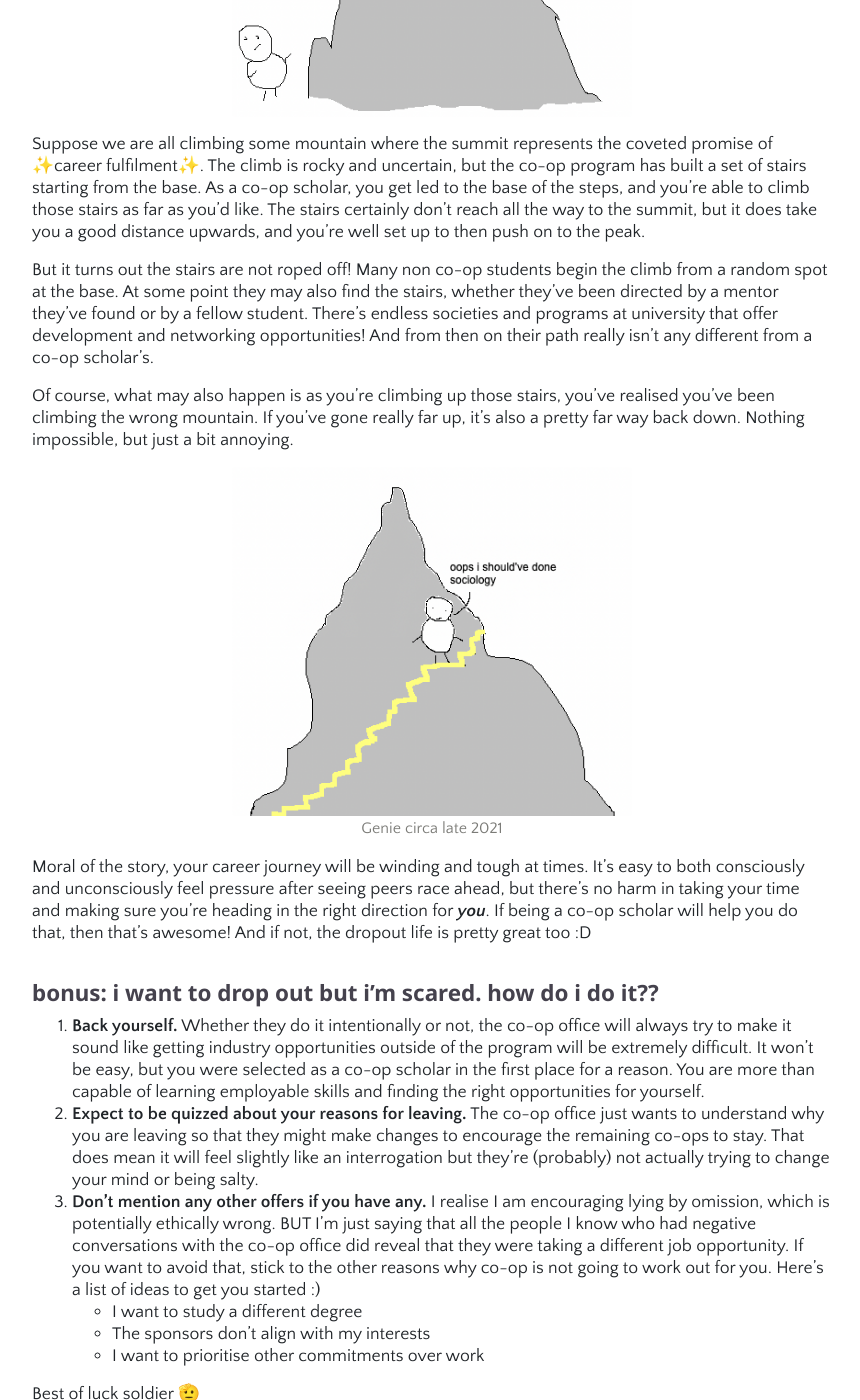
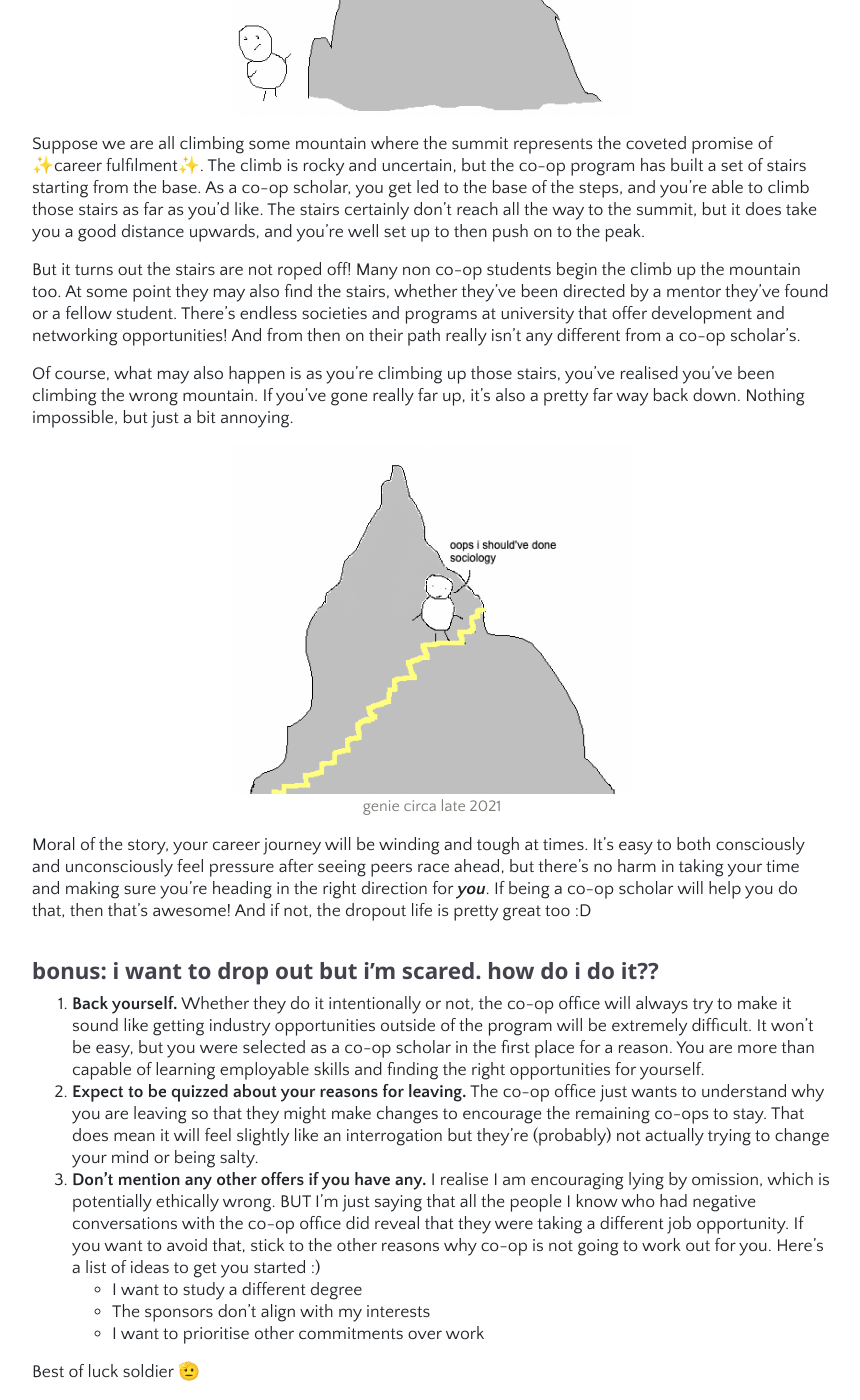
Before and after one commit to angenibai/angenibai.github.io, a Jekyll site: the page built from _posts/2022-11-14-co-op.md, in a window 1280 px wide and 1400 px high, scrolled down 5436 px. Shown: the whole window, without its empty margins (208-1068 px from the left). Built offline with Jekyll 4.4.1, drawn with Linux system fonts in a browser that asks for light colours; nearby versions of some CDN libraries; comment, search, counter and statistics services are not loaded; a style sheet for code colours, icons or effects is not loaded; some of the changed text lies outside the part shown.

Commit message:
edit images

```diff
--- a/_posts/2022-11-14-co-op.md
+++ b/_posts/2022-11-14-co-op.md
@@ -55,7 +55,7 @@ Other unofficial perks include
         <img src="/assets/img/co-op/aasvogel-1.png" alt="Co-op student being salty" style="max-width: 400px" />
         <img src="/assets/img/co-op/aasvogel-2.png" alt="Co-op student factory" style="max-width: 400px" />
     </div>
-    <figcaption>Some light co-op roasting on UNSW Discussion Group</figcaption>
+    <figcaption>some light co-op roasting on unsw discussion group</figcaption>
 </figure>
 
 In first year, I was having a great time as a co-op student! I met some amazing people at the Co-op Society First Year Camp who kept me sane during the 2020 lockdowns, and have become some of my closest friends to this day. I was very much enjoying the nice sum of money landing in my bank account every fortnight, and started investing (💎✋). There really was nothing to complain about.
@@ -74,7 +74,7 @@ The downsides:
 
 <figure>
     <img src="/assets/img/co-op/trimesters.png" alt="Live footage of UNSW designing the trimester system" style="max-width: 300px" />
-    <figcaption>Live footage of UNSW designing the trimester system (source: Rachel Liang - UNSW Discussion Group)</figcaption>
+    <figcaption>live footage of unsw designing the trimester system (source: rachel liang - unsw discussion group)</figcaption>
 </figure>
 
 **Let’s also do the maths.** $19.5k a year sounds GREAT. That’s $78k over four years. AMAZING. And you only really have to do 15 months worth of work.
@@ -134,13 +134,13 @@ To take inspiration from a certain well-known educator, we could use the analogy
 
 Suppose we are all climbing some mountain where the summit represents the coveted promise of ✨career fulfilment✨. The climb is rocky and uncertain, but the co-op program has built a set of stairs starting from the base. As a co-op scholar, you get led to the base of the steps, and you’re able to climb those stairs as far as you’d like. The stairs certainly don’t reach all the way to the summit, but it does take you a good distance upwards, and you’re well set up to then push on to the peak.
 
-But it turns out the stairs are not roped off! Many non co-op students begin the climb from a random spot at the base. At some point they may also find the stairs, whether they’ve been directed by a mentor they’ve found or by a fellow student. There’s endless societies and programs at university that offer development and networking opportunities! And from then on their path really isn’t any different from a co-op scholar’s.
+But it turns out the stairs are not roped off! Many non co-op students begin the climb up the mountain too. At some point they may also find the stairs, whether they’ve been directed by a mentor they’ve found or a fellow student. There’s endless societies and programs at university that offer development and networking opportunities! And from then on their path really isn’t any different from a co-op scholar’s.
 
 Of course, what may also happen is as you’re climbing up those stairs, you’ve realised you’ve been climbing the wrong mountain. If you’ve gone really far up, it’s also a pretty far way back down. Nothing impossible, but just a bit annoying.
 
 <figure>
     <img src="/assets/img/co-op/mountain-sociology.png" alt="Genie realising she should've done sociology" style="max-width: 400px" />
-    <figcaption>Genie circa late 2021</figcaption>
+    <figcaption>genie circa late 2021</figcaption>
 </figure>
 
 Moral of the story, your career journey will be winding and tough at times. It’s easy to both consciously and unconsciously feel pressure after seeing peers race ahead, but there’s no harm in taking your time and making sure you’re heading in the right direction for **_you_**. If being a co-op scholar will help you do that, then that’s awesome! And if not, the dropout life is pretty great too :D
```
Also changed, not shown: other parts of _posts/2022-11-14-co-op.md (+3 -1 lines), assets/img/co-op/mountain-base-flag-2.png (added), assets/img/co-op/mountain-base-flag.png.
